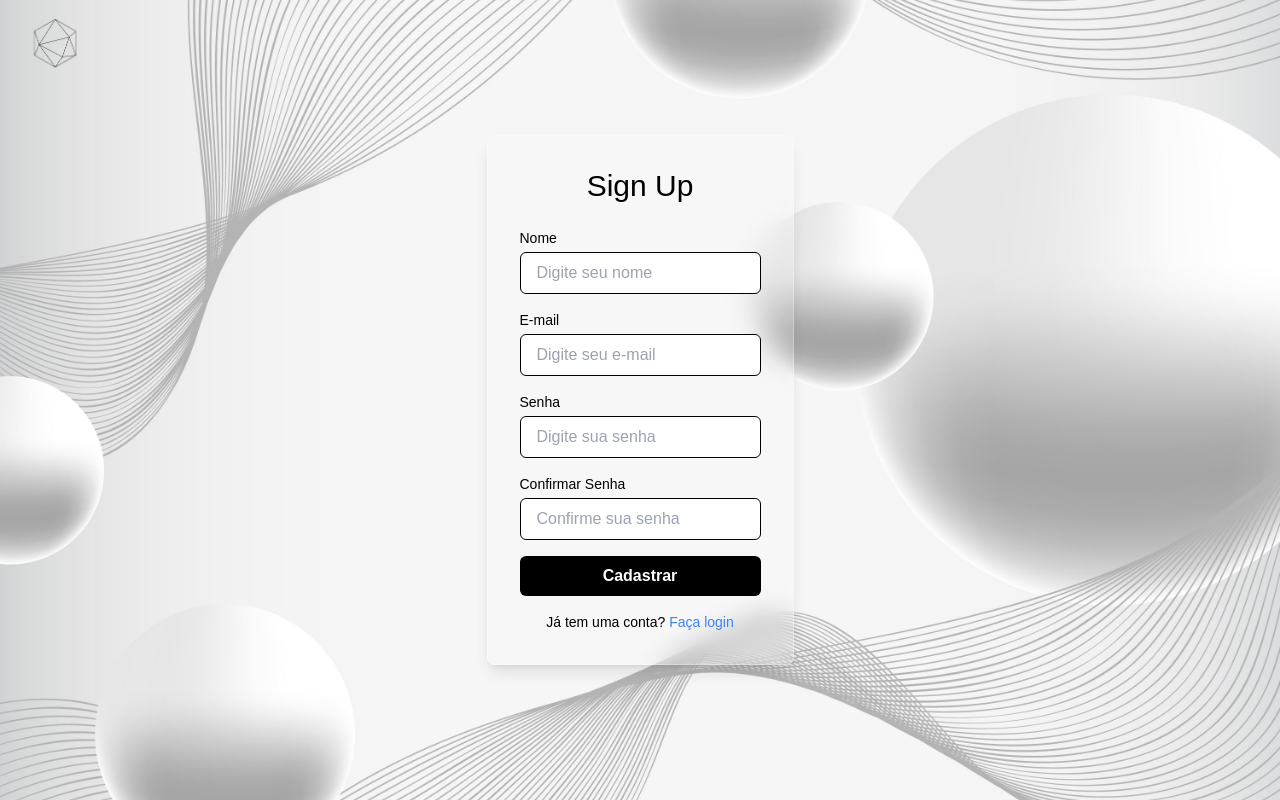
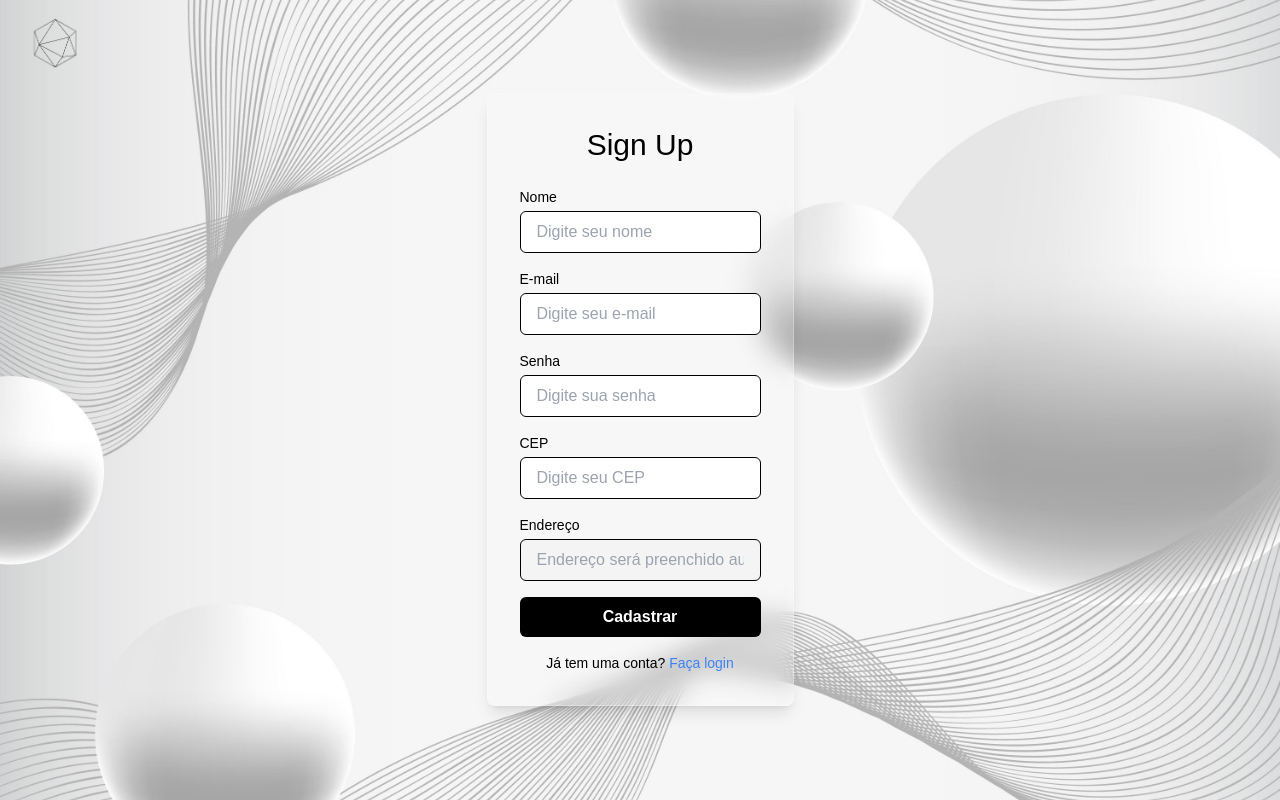
Before and after one commit to joaobroggine/lightwatts, a Next.js app in the folder lightwatts/: page /auth/signup in a window 1280 px wide. Built offline with nearby package versions, Linux system fonts and the light colour scheme; a web font is replaced by a local one.

Commit message:
Fazendo o processo do CRUD

```diff
--- a/lightwatts/src/app/layout.tsx
+++ b/lightwatts/src/app/layout.tsx
@@ -24,7 +24,7 @@ export default function RootLayout({
   children: React.ReactNode;
 }>) {
   return (
-    <html lang="en">
+    <html lang="pt-br">
       <body
         className={`${geistSans.variable} ${geistMono.variable} antialiased`}
       >
--- a/lightwatts/src/components/signup.tsx
+++ b/lightwatts/src/components/signup.tsx
@@ -1,68 +1,166 @@
+"use client"
+
+import { useState, FormEvent, ChangeEvent } from "react";
 import Link from "next/link";
 
 export default function SignupTemplate() {
+  const [cep, setCep] = useState<string>("");
+  const [endereco, setEndereco] = useState<string>("");
+  const [nome, setNome] = useState<string>("");
+  const [email, setEmail] = useState<string>("");
+  const [password, setPassword] = useState<string>("");
+  const [loading, setLoading] = useState<boolean>(false);  // Para gerenciar o estado de carregamento
+  const [error, setError] = useState<string | null>(null);  // Para mostrar erros
+
+  // Função para buscar o endereço via API ViaCEP
+  const handleCepChange = async (e: ChangeEvent<HTMLInputElement>) => {
+    const cepValue = e.target.value;
+    setCep(cepValue);
+
+    if (cepValue.length === 8) {
+      try {
+        const response = await fetch(`https://viacep.com.br/ws/${cepValue}/json/`);
+        const data = await response.json();
+
+        if (data.erro) {
+          setEndereco("CEP não encontrado.");
+        } else {
+          setEndereco(`${data.logradouro}, ${data.bairro} - ${data.localidade}`);
+        }
+      } catch (error) {
+        setEndereco("Erro ao buscar o endereço.");
+      }
+    }
+  };
+
+  // Função de envio de dados para o banco
+  const handleSubmit = async (e: FormEvent<HTMLFormElement>) => {
+    e.preventDefault();
+
+    if (!nome || !email || !password || !cep || !endereco) {
+      alert("Preencha todos os campos.");
+      return;
+    }
+
+    const userData = {
+      nome,
+      email,
+      password,
+      cep,
+      endereco,
+    };
+
+    setLoading(true);  // Inicia o carregamento
+
+    try {
+      const response = await fetch("/api/signup", {
+        method: "POST",
+        headers: {
+          "Content-Type": "application/json",
+        },
+        body: JSON.stringify(userData),
+      });
+
+      const data = await response.json();
+
+      if (response.ok) {
+        // Cadastro realizado com sucesso
+        alert("Cadastro realizado com sucesso!");
+        setLoading(false);
+        // Redirecionar ou limpar os campos (opcional)
+      } else {
+        // Se houver erro de cadastro
+        setError(data.message || "Erro ao cadastrar usuário.");
+        setLoading(false);
+      }
+    } catch (error) {
+      setError("Erro ao conectar com o servidor.");
+      setLoading(false);
+    }
+  };
+
   return (
     <div className="flex justify-center items-center h-screen px-6 relative">
-      <div
-        className="w-full max-w-md p-8 border border-white/30 rounded-lg shadow-lg backdrop-blur-md bg-white/10"
-      >
-        <h2 className="text-3xl text-center font-lulo text-black mb-6">
-          Sign Up
-        </h2>
-        <form className="space-y-4">
+      <div className="w-full max-w-md p-8 border border-white/30 rounded-lg shadow-lg backdrop-blur-md bg-white/10">
+        <h2 className="text-3xl text-center font-lulo text-black mb-6">Sign Up</h2>
+        <form onSubmit={handleSubmit} className="space-y-4">
           <div>
-            <label htmlFor="name" className="block text-sm font-medium text-black">
-              Nome
-            </label>
+            <label htmlFor="name" className="block text-sm font-medium text-black">Nome</label>
             <input
               id="name"
+              name="name"
               type="text"
               placeholder="Digite seu nome"
+              value={nome}
+              onChange={(e) => setNome(e.target.value)}
               className="mt-1 block w-full px-4 py-2 border border-black text-black rounded-md focus:outline-none focus:ring-2 focus:ring-black"
             />
           </div>
+
           <div>
-            <label htmlFor="email" className="block text-sm font-medium text-black">
-              E-mail
-            </label>
+            <label htmlFor="email" className="block text-sm font-medium text-black">E-mail</label>
             <input
               id="email"
+              name="email"
               type="email"
               placeholder="Digite seu e-mail"
+              value={email}
+              onChange={(e) => setEmail(e.target.value)}
               className="mt-1 block w-full px-4 py-2 border border-black text-black rounded-md focus:outline-none focus:ring-2 focus:ring-black"
             />
           </div>
+
           <div>
-            <label htmlFor="password" className="block text-sm font-medium text-black">
-              Senha
-            </label>
+            <label htmlFor="password" className="block text-sm font-medium text-black">Senha</label>
             <input
               id="password"
+              name="password"
               type="password"
               placeholder="Digite sua senha"
+              value={password}
+              onChange={(e) => setPassword(e.target.value)}
               className="mt-1 block w-full px-4 py-2 border border-black text-black rounded-md focus:outline-none focus:ring-2 focus:ring-black"
             />
           </div>
+
           <div>
-            <label htmlFor="confirm-password" className="block text-sm font-medium text-black">
-              Confirmar Senha
-            </label>
+            <label htmlFor="cep" className="block text-sm font-medium text-black">CEP</label>
             <input
-              id="confirm-password"
-              type="password"
-              placeholder="Confirme sua senha"
+              id="cep"
+              name="cep"
+              type="text"
+              value={cep}
+              onChange={handleCepChange}
+              placeholder="Digite seu CEP"
               className="mt-1 block w-full px-4 py-2 border border-black text-black rounded-md focus:outline-none focus:ring-2 focus:ring-black"
             />
           </div>
+
+          <div>
+            <label htmlFor="endereco" className="block text-sm font-medium text-black">Endereço</label>
+            <input
+              id="endereco"
+              type="text"
+              value={endereco}
+              disabled
+              placeholder="Endereço será preenchido automaticamente"
+              className="mt-1 block w-full px-4 py-2 border border-black text-black rounded-md focus:outline-none focus:ring-2 focus:ring-black"
+            />
+          </div>
+
+          {error && <div className="text-red-500 text-sm mt-2">{error}</div>}  {/* Mensagem de erro */}
+
           <div>
             <button
               type="submit"
               className="w-full py-2 bg-black text-white font-bold rounded-md hover:bg-gray-800 focus:outline-none focus:ring-2 focus:ring-black"
+              disabled={loading}  // Desabilitar o botão durante o carregamento
             >
-              Cadastrar
+              {loading ? "Cadastrando..." : "Cadastrar"}
             </button>
           </div>
         </form>
+
         <div className="mt-4 text-center text-sm text-black">
           <span>Já tem uma conta? </span>
           <Link href="/auth/login" className="font-medium text-blue-500 hover:text-blue-700">
```
Also changed, not shown: lightwatts/package.json (+7 -5 lines), lightwatts/src/api/signup.ts (added, +65 -0 lines), lightwatts/src/data/db.ts (added, +16 -0 lines), 1 other file (tests, documents, lock files or other folders).
